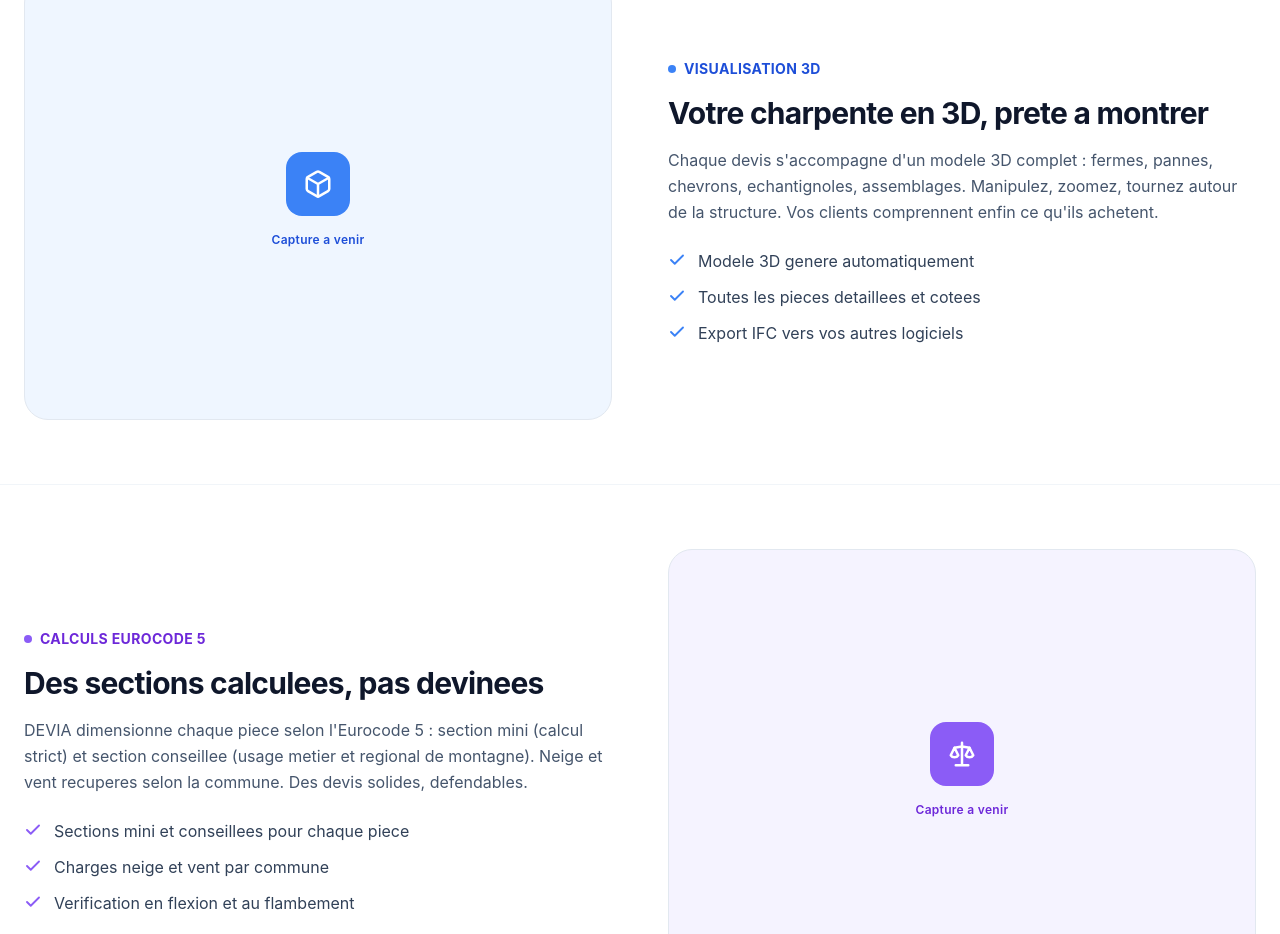
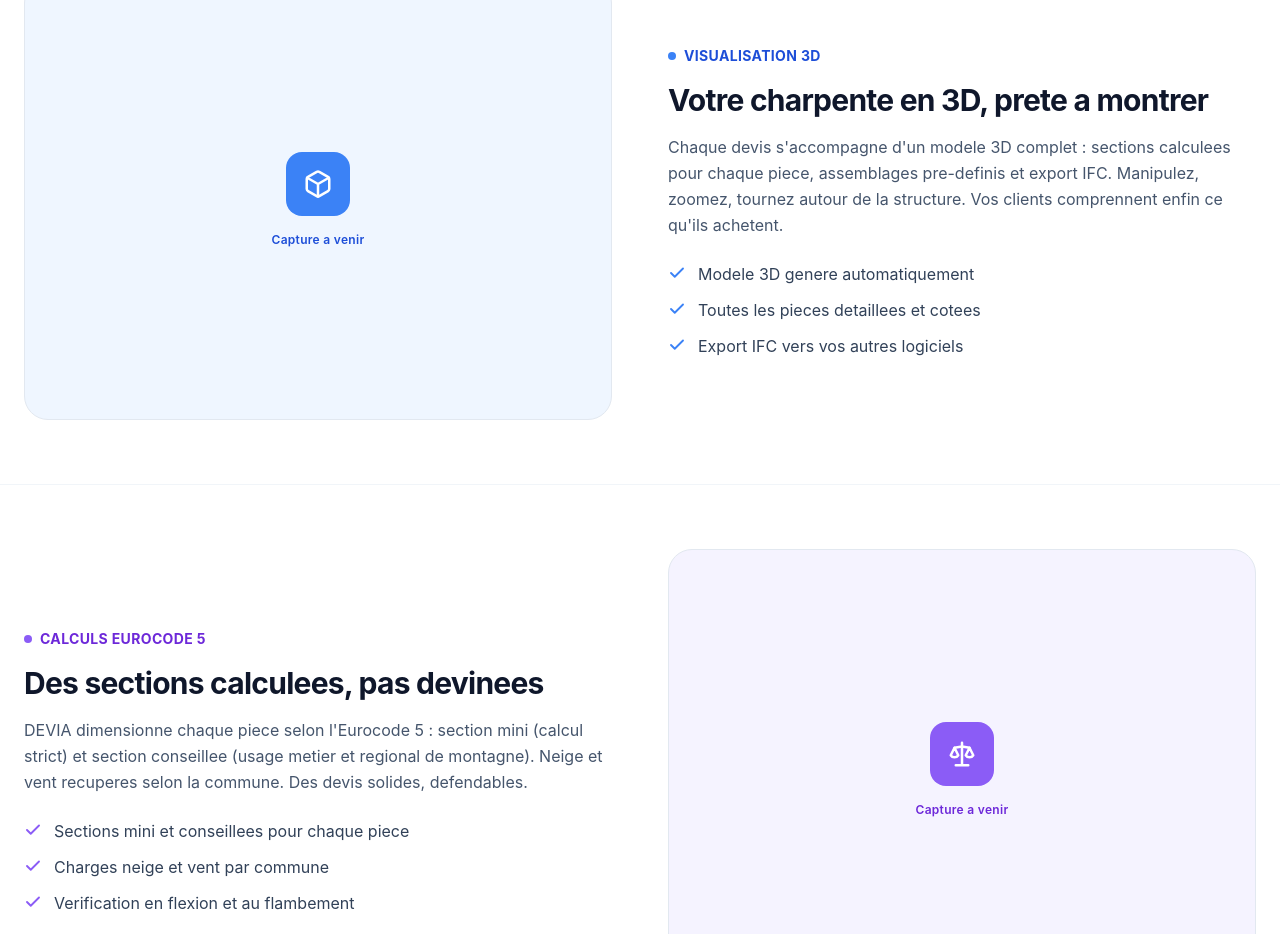
Before and after one commit to pdftw2htgt-glitch/devia-site, a Next.js app: page /fonctionnalites in a window 1280 px wide. Shown: the part 1199-2133 px from the top of the page. Built offline with nearby package versions, Linux system fonts and the light colour scheme.

Commit message:
Fonctionnalites : texte de la Visualisation 3D revu

```diff
--- a/src/app/fonctionnalites/page.tsx
+++ b/src/app/fonctionnalites/page.tsx
@@ -12,7 +12,7 @@ const features = [
   {
     eyebrow: "Visualisation 3D",
     title: "Votre charpente en 3D, prete a montrer",
-    desc: "Chaque devis s'accompagne d'un modele 3D complet : fermes, pannes, chevrons, echantignoles, assemblages. Manipulez, zoomez, tournez autour de la structure. Vos clients comprennent enfin ce qu'ils achetent.",
+    desc: "Chaque devis s'accompagne d'un modele 3D complet : sections calculees pour chaque piece, assemblages pre-definis et export IFC. Manipulez, zoomez, tournez autour de la structure. Vos clients comprennent enfin ce qu'ils achetent.",
     bullets: ["Modele 3D genere automatiquement", "Toutes les pieces detaillees et cotees", "Export IFC vers vos autres logiciels"],
     c: "#3b82f6", tint: "#eff6ff", txt: "#1d4ed8",
     icon: <svg width="30" height="30" viewBox="0 0 24 24" fill="none" stroke="currentColor" strokeWidth="2" strokeLinecap="round" strokeLinejoin="round"><path d="M21 16V8a2 2 0 00-1-1.7l-7-4a2 2 0 00-2 0l-7 4A2 2 0 003 8v8a2 2 0 001 1.7l7 4a2 2 0 002 0l7-4A2 2 0 0021 16z" /><path d="M3.3 7L12 12l8.7-5M12 22V12" /></svg>,
```
